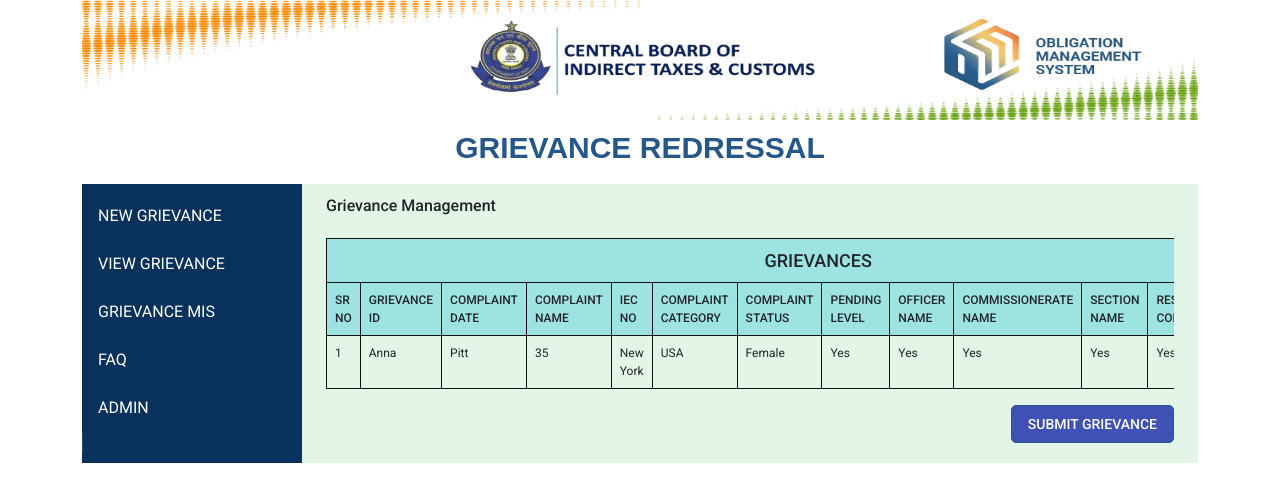
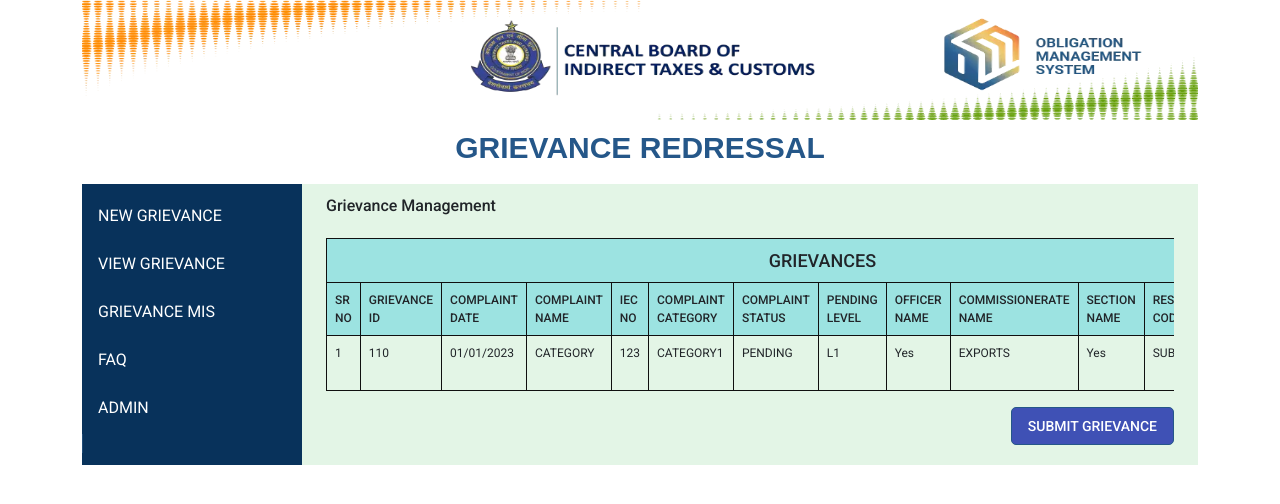
Before and after one commit to ankurgupta12/grievance, an Angular app: page /main/view-grievance in a window 1280 px wide. Shown: the top 504 px of the page. Built offline with nearby package versions, Linux system fonts and the light colour scheme.

Commit message:
add the changes

```diff
--- a/src/app/components/view-grievance/view-grievance.component.html
+++ b/src/app/components/view-grievance/view-grievance.component.html
@@ -28,18 +28,20 @@
                 <tbody>
                     <tr>
                         <td>1</td>
-                        <td>Anna</td>
-                        <td>Pitt</td>
-                        <td>35</td>
-                        <td>New York</td>
-                        <td>USA</td>
-                        <td>Female</td>
+                        <td>110</td>
+                        <td>01/01/2023</td>
+                        <td>CATEGORY</td>
+                        <td>123</td>
+                        <td>CATEGORY1</td>
+                        <td>PENDING</td>
+                        <td>L1</td>
                         <td>Yes</td>
+                        <td>EXPORTS</td>
                         <td>Yes</td>
-                        <td>Yes</td>
-                        <td>Yes</td>
-                        <td>Yes</td>
-                        <td>Yes</td>
+                        <td>SUBCAT</td>
+                        <td> <button type="button" class="btn btn-primary btn-submit"
+                           >CLICK TO PROCESS
+                            </button></td>
 
                     </tr>
                 </tbody>
--- a/src/app/components/view-grievance/view-grievance.component.scss
+++ b/src/app/components/view-grievance/view-grievance.component.scss
@@ -20,3 +20,9 @@
     font-size: 12px;
     font-weight: 400;
 }
+.view-griev-tbl .btn-submit {
+    height: 38px !important;
+    font-size: 9px;
+    text-align: center;
+    width:80px
+}
```
